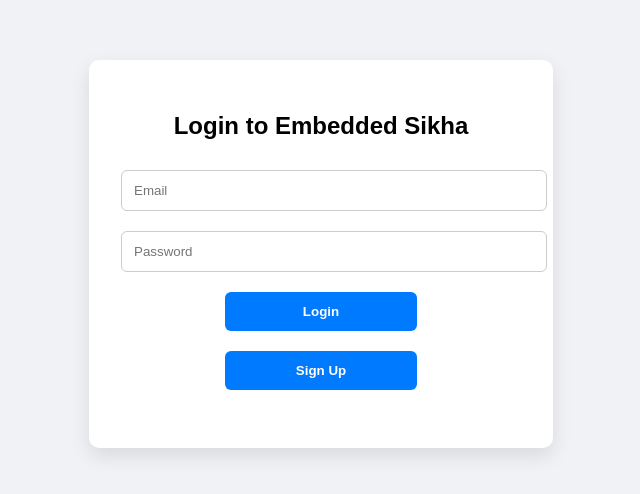
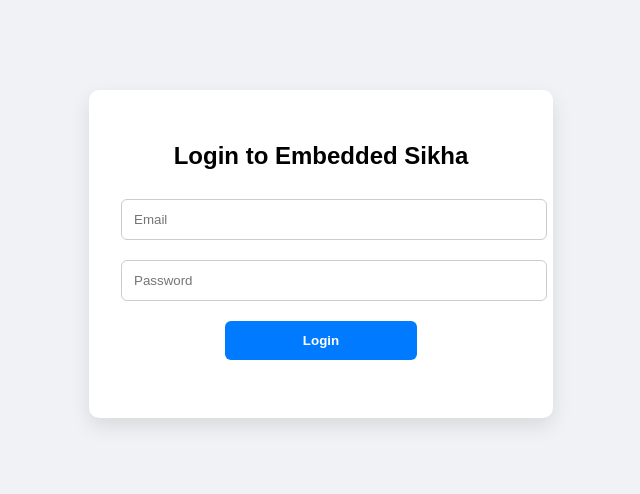
Before and after one commit to erembedded/arduino-ui, a plain HTML site: page index.html in a window 1280 px wide. Shown: the part 146-640 px from the top of the page, without its empty margins (319-959 px from the left). Drawn offline with Linux system fonts and the light colour scheme.

Commit message:
Update index.html

```diff
--- a/index.html
+++ b/index.html
@@ -14,7 +14,7 @@
     <input type="email" id="email" placeholder="Email" />
     <input type="password" id="password" placeholder="Password" />
     <button onclick="login()">Login</button>
-    <button onclick="signUp()">Sign Up</button>
+    <!-- button onclick="signUp()">Sign Up</button -->
     <p id="message"></p>
   </div>
   <script src="app.js"></script>
```
